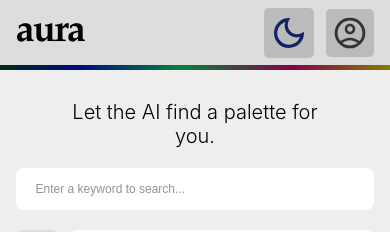
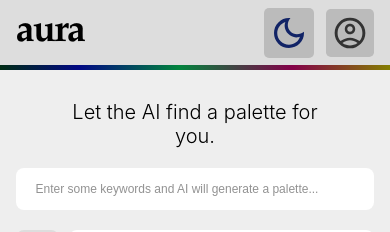
Before and after one commit to solomonNSI/AuraPalette, a React app in the folder aura-palette/: page / in a window 390 px wide. Shown: the top 232 px of the page. Built offline with nearby package versions, Linux system fonts and the light colour scheme.

Commit message:
Placeholder update for mobile responsive

```diff
--- a/aura-palette/src/Views/AppView/App.js
+++ b/aura-palette/src/Views/AppView/App.js
@@ -257,7 +257,7 @@ function App({ DarkMode, setIsDarkMode }) {
 
           <S.Title className = {DarkMode}>{title}</S.Title>
 
-          <S.SearchBar className = {DarkMode} placeholder="Enter a keyword to search..." onChange={(e) => setQuery(e.target.value)} onKeyDown={handleKeyDown} colorList={palette.palette}></S.SearchBar>
+          <S.SearchBar className = {DarkMode} placeholder="Enter some keywords and AI will generate a palette..." onChange={(e) => setQuery(e.target.value)} onKeyDown={handleKeyDown} colorList={palette.palette}></S.SearchBar>
           <S.Search className = {DarkMode}>
             <SearchIcon />
           </S.Search>
```
